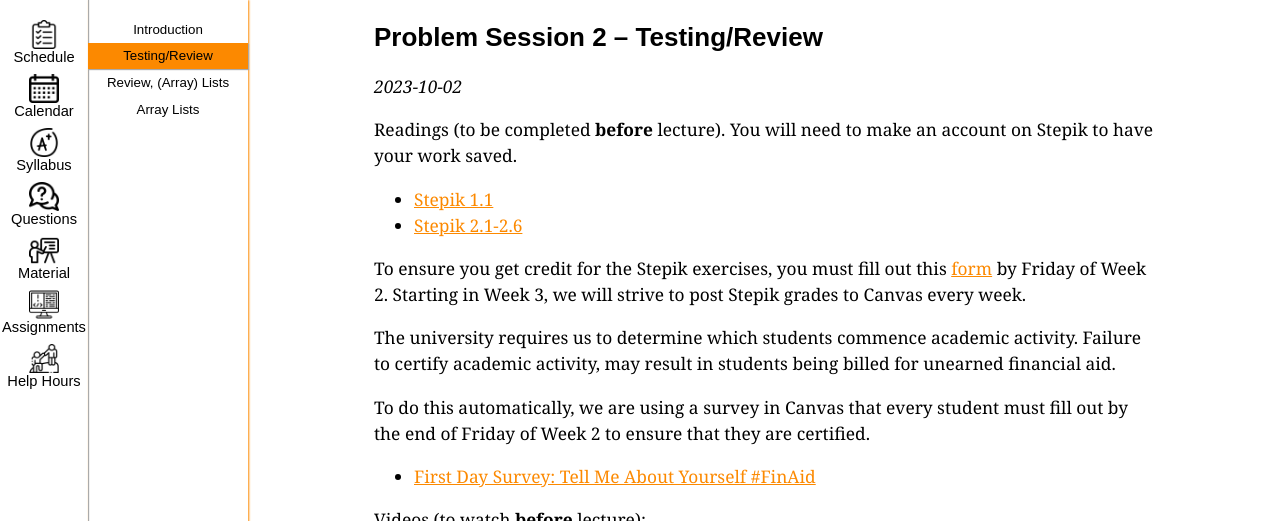
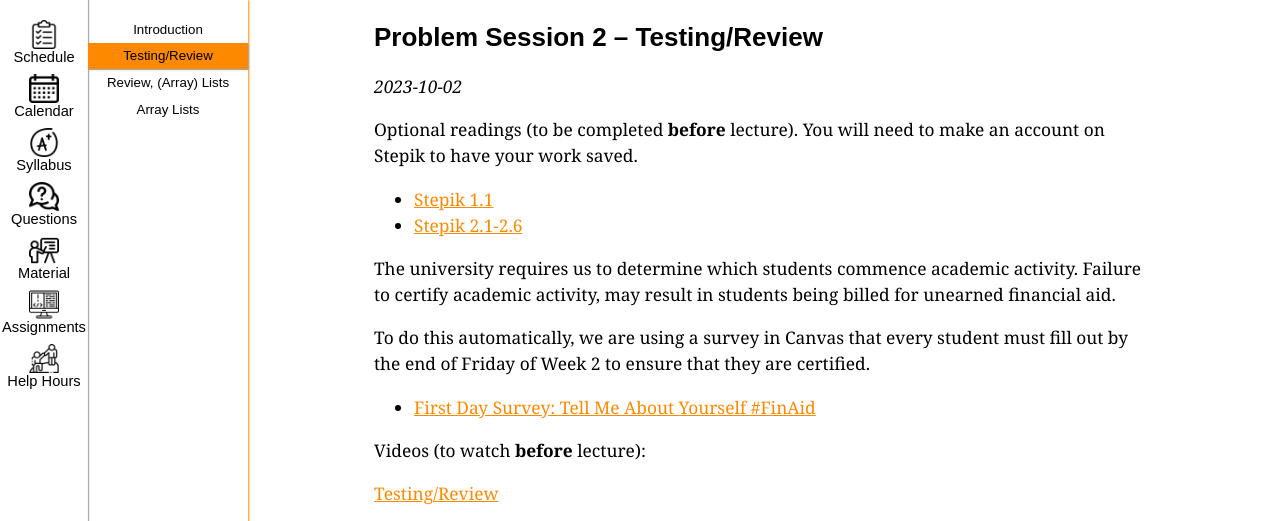
Before and after one commit to ucsd-cse12-f23/ucsd-cse12-f23.github.io, a Jekyll site: the page built from _lectures/lecture2.md, in a window 1280 px wide and 900 px high, cut to the strip 0-521 px from the top of the window. Built offline with Jekyll 4.4.1, drawn with Linux system fonts in a browser that asks for light colours.

Commit message:
Update lecture2.md

```diff
--- a/_lectures/lecture2.md
+++ b/_lectures/lecture2.md
@@ -12,11 +12,9 @@ videos:
 
 _{{ page.released-on }}_
 
-Readings (to be completed **before** lecture). You will need to make an account on Stepik to have your work saved.
+Optional readings (to be completed **before** lecture). You will need to make an account on Stepik to have your work saved.
 - [Stepik 1.1](https://stepik.org/lesson/660933/step/1?unit=658548){:target="_blank"}
 - [Stepik 2.1-2.6](https://stepik.org/lesson/693583/step/1?unit=693185){:target="_blank"}
-
-To ensure you get credit for the Stepik exercises, you must fill out this [form](https://forms.gle/4UwhBqLGQaZKmwcF7){:target="_blank"} by Friday of Week 2. Starting in Week 3, we will strive to post Stepik grades to Canvas every week.
 
 The university requires us to determine which students commence academic activity. Failure to certify academic activity, may result in students being billed for unearned financial aid.
 
@@ -33,7 +31,7 @@ Videos (to watch **before** lecture):
 
 ## Notes & Files from Pre-Lecture Videos
 
-[Pre-Lecture 2](https://github.com/ucsd-cse12-sp23/ucsd-cse12-sp23.github.io/tree/main/_pre-lectures/lecture-02){:target="_blank"}
+[Pre-Lecture 2](https://github.com/ucsd-cse12-f23/ucsd-cse12-f23.github.io/tree/main/_pre-lectures/lecture-02){:target="_blank"}
 
 ## Handout
 
```
